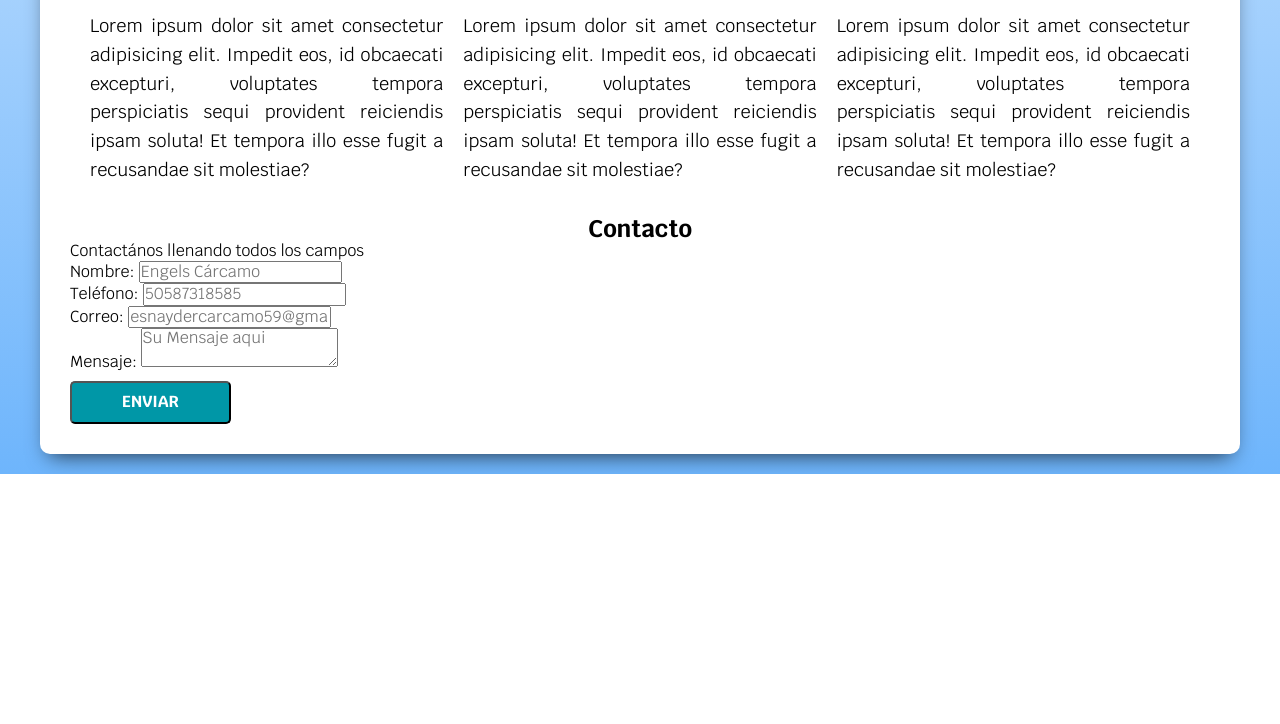
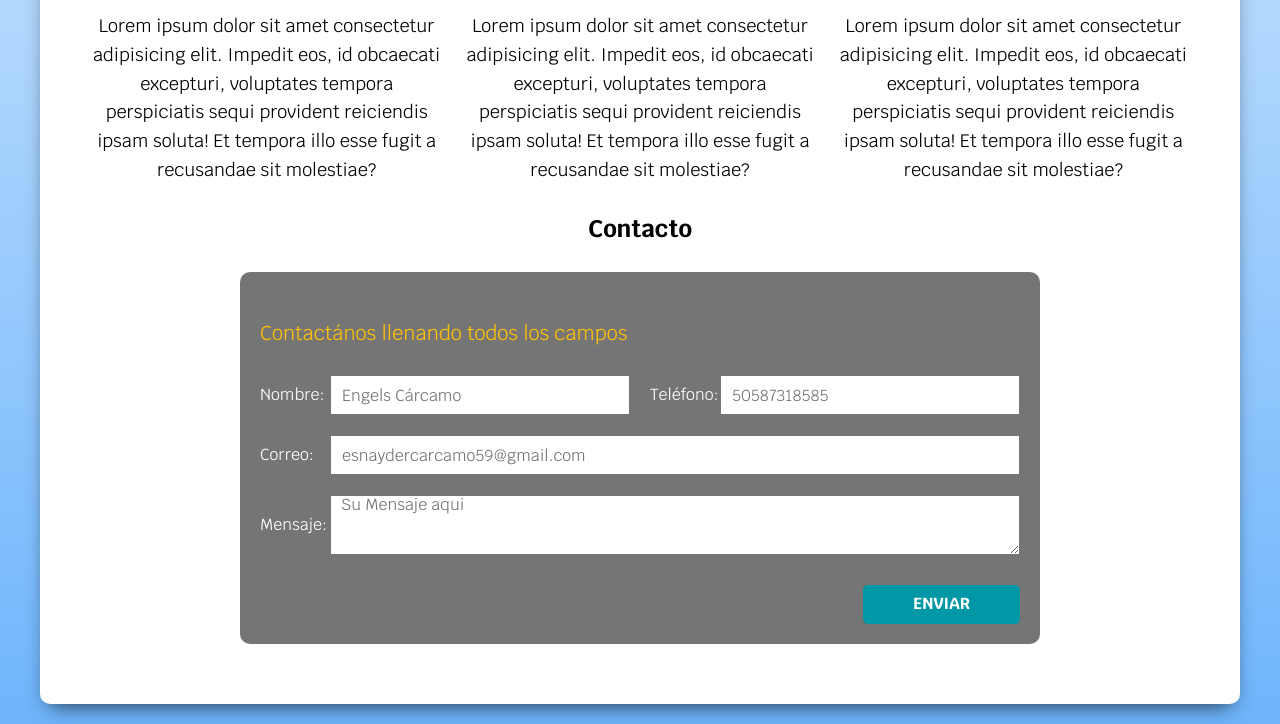
Before and after one commit to engellcarcamo/freelancerWebSite, a plain HTML site: page index.html in a window 1280 px wide. Shown: the part 789-1513 px from the top of the page. Before the commit the page ends 1263 px from the top, so only its background shows below. Drawn offline with nearby package versions, Linux system fonts and the light colour scheme.

Commit message:
Finalizando página con la estilización de la seccion 'contacto'

```diff
--- a/style.css
+++ b/style.css
@@ -2,6 +2,7 @@
   --primario: #ffc107;
   --secundario: #0097a7;
   --oscuro: #212121;
+  --gris: #757575;
   --max-contenedor: 1200px;
 }
 html {
@@ -96,6 +97,8 @@ p {
   margin-top: 1rem;
   text-transform: uppercase;
   border-radius: 0.5rem;
+  cursor: pointer;
+  border: none;
 }
 
 .contenedor-hero i {
@@ -106,7 +109,7 @@ p {
   max-width: var(--max-contenedor);
   background-color: white;
   margin: 2rem 1rem;
-  padding: 2rem;
+  padding: 1rem;
   border-radius: 1rem;
   box-shadow: 0px 10px 21px -9px rgba(0, 0, 0, 0.74);
 }
@@ -138,7 +141,7 @@ p {
   align-items: center;
   gap: 1.5rem;
   padding: 1rem;
-  text-align: justify;
+  text-align: center;
 }
 
 .servicio--iconos {
@@ -151,3 +154,61 @@ p {
   align-items: center;
   font-size: 2rem;
 }
+
+form {
+  padding: 0.5rem;
+  border-radius: 1rem;
+  background-color: var(--gris);
+}
+
+form legend {
+  text-align: center;
+  font-size: 2rem;
+  color: var(--primario);
+  margin: 3rem 0;
+}
+
+@media (min-width: 768px) {
+  form {
+    padding: 2rem;
+    max-width: 800px;
+    margin: 3rem auto;
+  }
+  .contenedor-campos {
+    display: flex;
+    justify-content: space-between;
+    flex-wrap: wrap;
+  }
+  .campo {
+    flex: 0 0 calc(50% - 1rem);
+  }
+}
+.campo {
+  display: flex;
+  margin-bottom: 2rem;
+  align-items: center;
+  color: white;
+}
+.campo label {
+  flex: 0 0 70px;
+}
+.campo input {
+  height: 4rem;
+}
+.campo input,
+textarea {
+  flex: 1;
+  outline: none;
+  padding-left: 1rem;
+}
+.campo textarea {
+  height: 6rem;
+}
+.w-100 {
+  flex: 0 0 100%;
+}
+
+.enviar {
+  display: flex;
+  justify-content: end;
+}
```
